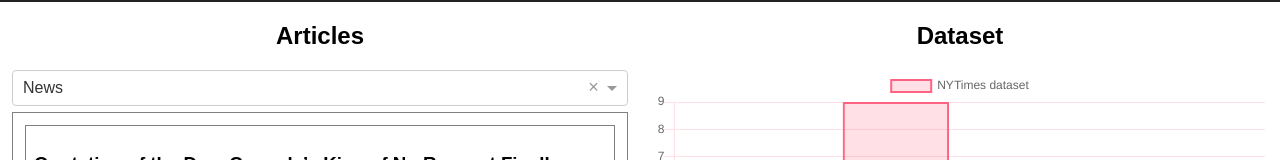
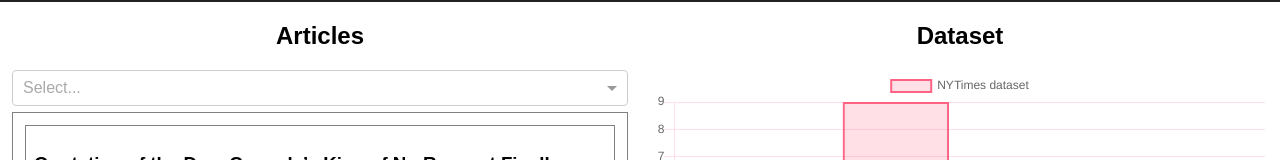
Before and after one commit to lykovrs/ReactNewsTable, a React (Create React App) app: page / in a window 1280 px wide. Shown: the part 188-348 px from the top of the page. Built offline with nearby package versions, Linux system fonts and the light colour scheme.

Commit message:
add react-select

```diff
--- a/src/components/ArticleList/ArticleList.js
+++ b/src/components/ArticleList/ArticleList.js
@@ -5,28 +5,22 @@ import Select from 'react-select';
 
 import accordion from '../../decorators/accordion';
 class ArticleList extends Component {
+        state = {
+                selection: null
+        }
+
+        selectValue = (val) => {
+                this.setState({
+                        selection: val
+                })
+        }
 
         render() {
                 const {articles} = this.props;
-                const items = {};
-                const result = [];
-
-                // Считаем типы материалов по колличеству и уникальности
-                articles.forEach((item) => {
-                        if (item.type_of_material in items) {
-                                items[item.type_of_material] += 1;
-                        } else {
-                                items[item.type_of_material] = 1;
-                        }
+                const options = articles.map(article => {
+                        return {value: article._id, label: article.snippet}
                 })
 
-                for (let key in items) {
-                        result.push({value: key, label: key})
-                }
-
-                function logChange(val) {
-                        console.log("Selected: " + JSON.stringify(val));
-                }
 
                 const articleElements = articles.map((article) => {
                         return <div key={article._id} className="ArticleList__item">
@@ -53,7 +47,11 @@ class ArticleList extends Component {
                         <div className="ArticleList">
                                 <h2 className="ArticleList__header">Articles</h2>
                                 <div className="ArticleList__select">
-                                        <Select value="News" name="form-field-name" options={result} onChange={logChange}/>
+                                        <Select
+                                                value={this.state.selection}
+                                                name="form-field-name"
+                                                options={options}
+                                                onChange={this.selectValue}/>
                                 </div>
 
                                 <div className="ArticleList__body">
--- a/src/components/Chart/Chart.js
+++ b/src/components/Chart/Chart.js
@@ -7,6 +7,7 @@ export default class Chart extends Component {
     static propTypes = {
         articles: PropTypes.array.isRequired
     }
+
 
     render() {
         const {articles} = this.props;
```
